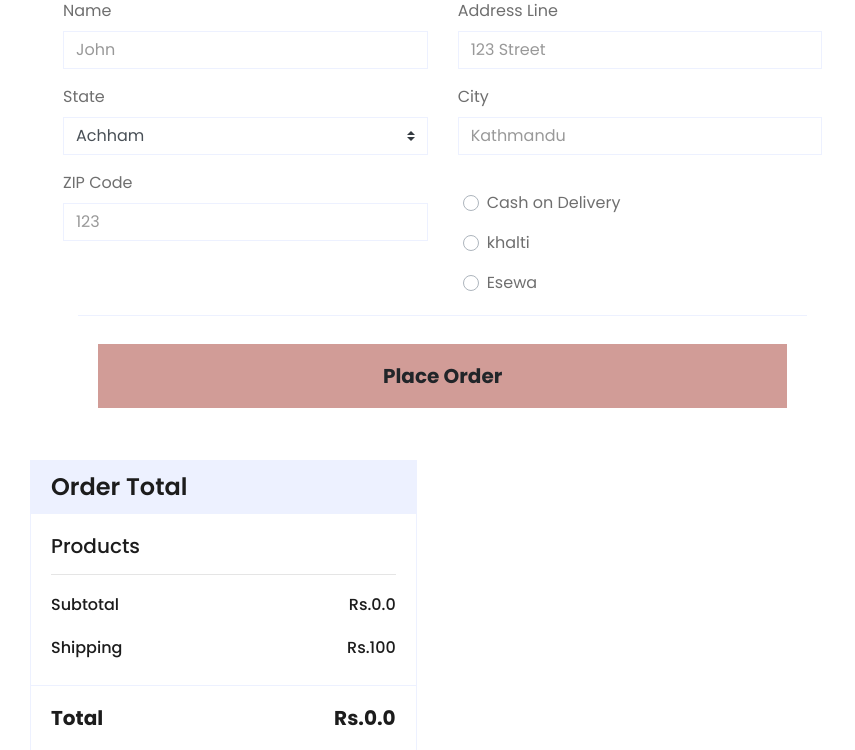
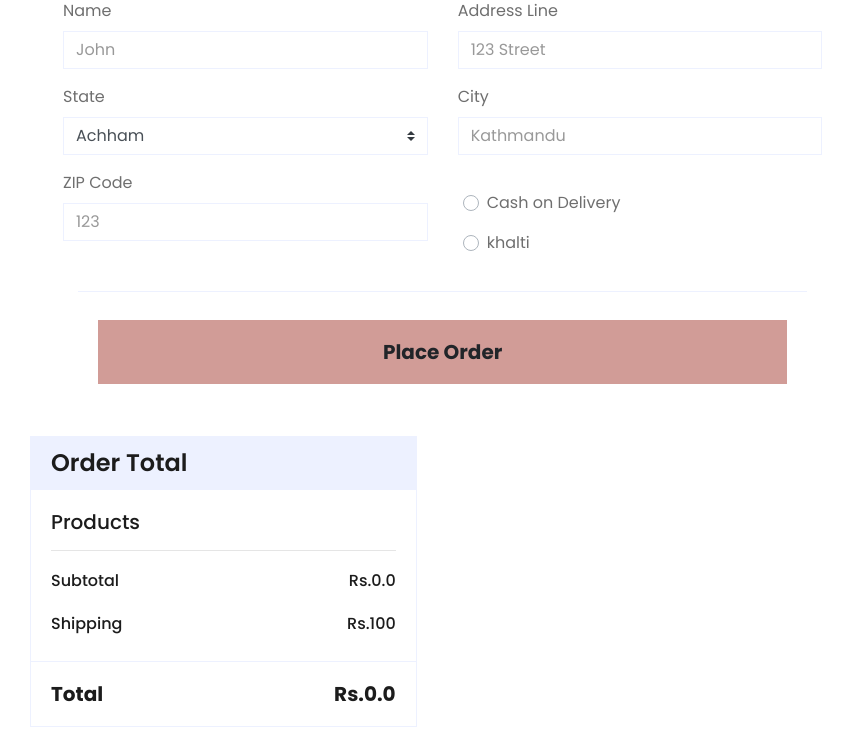
Before and after one commit to nikita7382/Ecommerce-EShopper, a Django app: page /ShippingAdd/ in a window 1280 px wide. Shown: the part 697-1447 px from the top of the page, without its empty margins (0-855 px from the left). After the commit the page ends 1424 px from the top, so only its background shows below. Run offline with Django 4.2, Linux system fonts and the light colour scheme; a user stored in the database is signed in; data that the repository does not hold is empty; some libraries are stand-ins or nearby versions.

Commit message:
Ïnitial Commit

```diff
--- a/store/templates/store/shipping_detail.html
+++ b/store/templates/store/shipping_detail.html
@@ -108,12 +108,12 @@
                                     <label class="custom-control-label" for="directcheck">khalti</label>
                                 </div>
                             </div>
-                            <div class="">
+                            <!-- <div class="">
                                 <div class="custom-control custom-radio">
                                     <input type="radio" class="custom-control-input" name="payment" id="banktransfer" value="esewa">
                                     <label class="custom-control-label" for="banktransfer">Esewa</label>
                                 </div>
-                            </div>
+                            </div> -->
                         </div>
 
                         </div>
```
